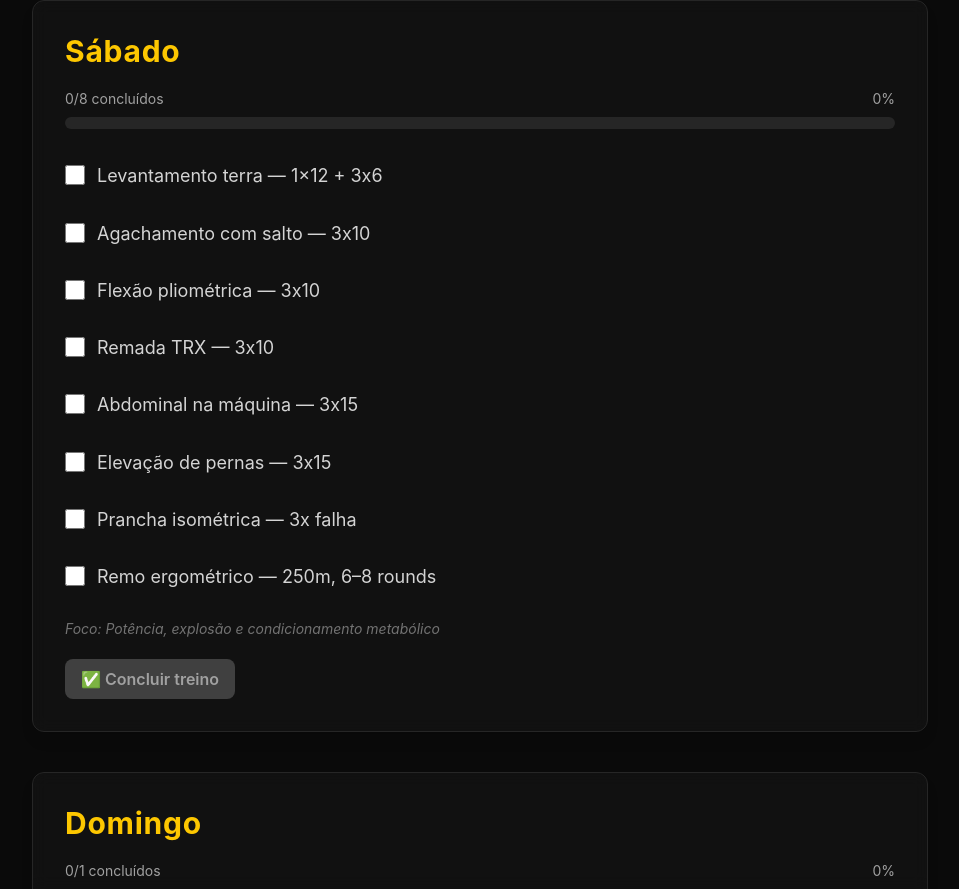
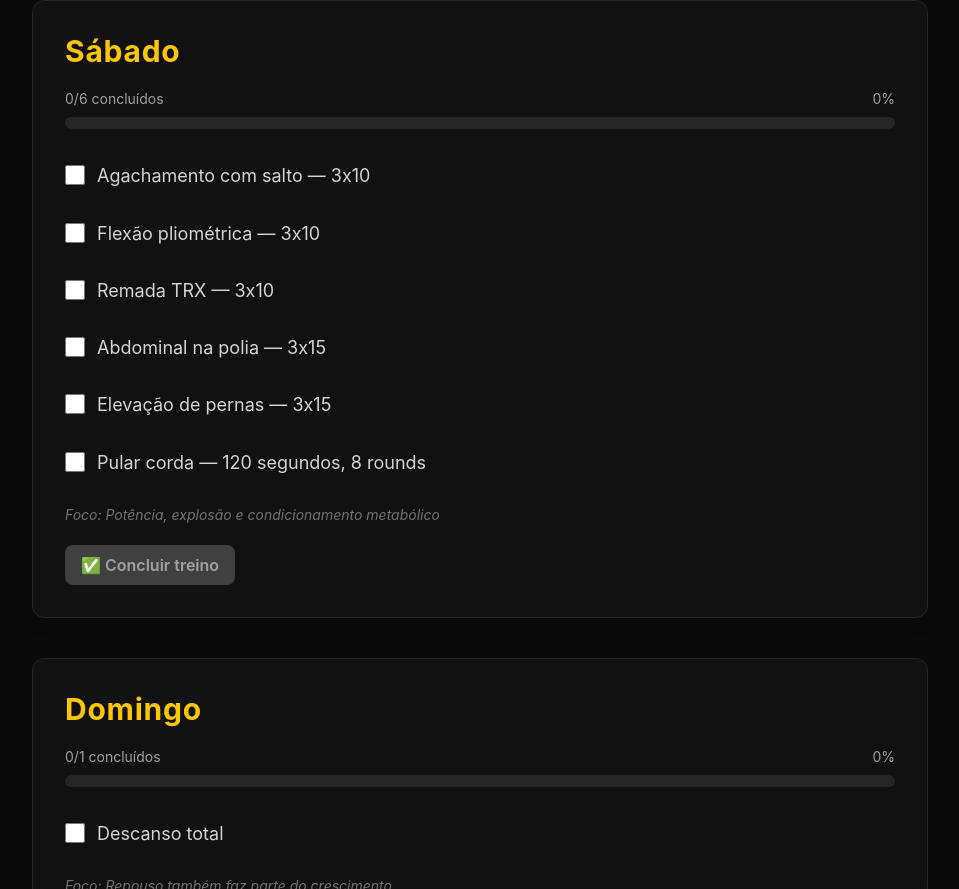
Before and after one commit to Cardimy/Projeto-Vigilante, a React (Vite) app: page / in a window 1280 px wide. Shown: the part 3727-4616 px from the top of the page, without its empty margins (160-1119 px from the left). Built offline with nearby package versions, Linux system fonts and the light colour scheme.

Commit message:
Atualização do treino 3

```diff
--- a/src/App.jsx
+++ b/src/App.jsx
@@ -177,14 +177,12 @@ export default function ProjetoVigilante() {
       title: "Sábado",
       focus: "Potência, explosão e condicionamento metabólico",
       exercises: [
-        "Levantamento terra — 1×12 + 3x6",
         "Agachamento com salto — 3x10",
         "Flexão pliométrica — 3x10",
         "Remada TRX — 3x10",
-        "Abdominal na máquina — 3x15",
+        "Abdominal na polia — 3x15",
         "Elevação de pernas — 3x15",
-        "Prancha isométrica — 3x falha",
-        "Remo ergométrico — 250m, 6–8 rounds",
+        "Pular corda — 120 segundos, 8 rounds",
       ],
     },
 
```
